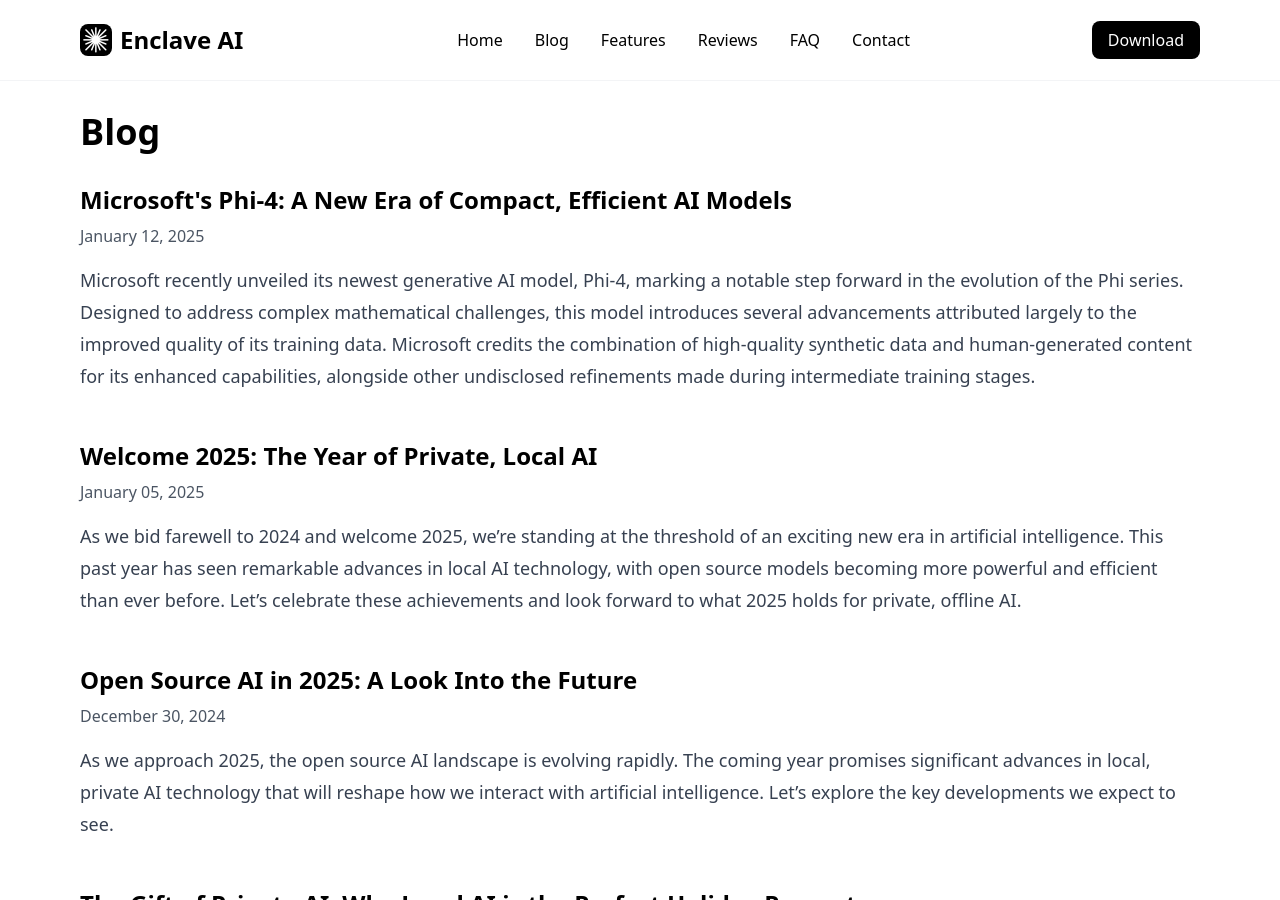
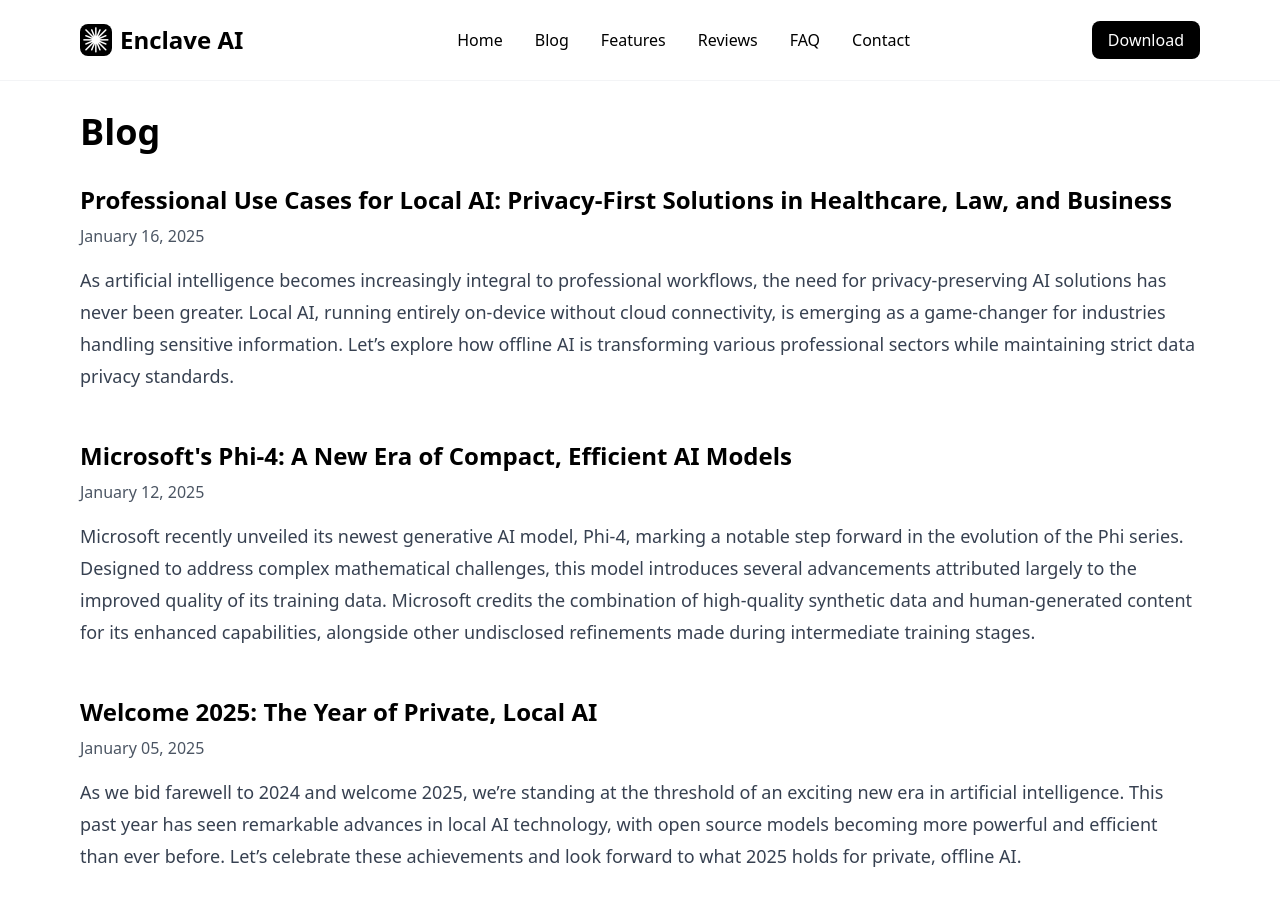
Before and after one commit to pgorzelany/EnclaveAI-Website, a Jekyll site: the page built from blog/index.html, in a window 1280 px wide and 900 px high. Built offline with Jekyll 4.4.1, drawn with Linux system fonts in a browser that asks for light colours; nearby versions of some CDN libraries; part of the change alters nothing that is shown.

Commit message:
New blog post + some SEO optimization

```diff
--- a/_includes/head.html
+++ b/_includes/head.html
@@ -30,4 +30,10 @@
 
     <!-- Favicon -->
     <link rel="shortcut icon" type="image/png" href="{{ site.baseurl }}/assets/images/favicon-32x32.png">
+
+    <!-- Add these meta tags after line 11 -->
+    <meta name="keywords" content="{% if page.keywords %}{{ page.keywords }}{% else %}local AI, offline AI, private AI assistant, AI privacy, LLM, language model, iOS AI, macOS AI{% endif %}">
+    <meta name="author" content="{{ site.author }}">
+    <meta name="robots" content="index, follow">
+    <link rel="canonical" href="{{ site.url }}{{ page.url }}">
 </head>
--- /dev/null
+++ b/_posts/2025-01-16-professional-use-cases-local-ai.md
@@ -0,0 +1,128 @@
+---
+layout: post
+title: "Professional Use Cases for Local AI: Privacy-First Solutions in Healthcare, Law, and Business"
+description: "Discover how offline AI and local language models are transforming sensitive industries like healthcare, law, and finance. Learn about privacy-focused AI solutions that keep confidential data secure."
+keywords: "local AI, offline LLM, private AI, healthcare AI, legal AI, confidential computing, secure AI, private language models, HIPAA compliant AI, data privacy, medical AI assistant, legal tech, private computing"
+date: 2025-01-16
+---
+
+As artificial intelligence becomes increasingly integral to professional workflows, the need for privacy-preserving AI solutions has never been greater. Local AI, running entirely on-device without cloud connectivity, is emerging as a game-changer for industries handling sensitive information. Let's explore how offline AI is transforming various professional sectors while maintaining strict data privacy standards.
+
+### Healthcare: HIPAA-Compliant AI Assistant
+
+The medical field, with its strict HIPAA requirements and patient confidentiality needs, is a perfect candidate for local AI implementation. Healthcare professionals can leverage offline language models for:
+
+- **Clinical Documentation**: Generate comprehensive medical notes and clinical summaries while ensuring patient data never leaves the device. Local AI can help structure notes according to medical standards while maintaining detailed patient histories securely.
+- **Treatment Planning**: Analyze patient symptoms, medical history, and current conditions to suggest evidence-based treatment options. The AI can cross-reference treatment protocols and best practices while keeping sensitive patient information completely private.
+- **Medical Research**: Accelerate research analysis by processing medical data, study results, and clinical trials locally. Researchers can explore hypotheses and analyze patterns in sensitive data without risking unauthorized access or data breaches.
+- **Patient Communication**: Create clear, empathetic patient communications that explain medical concepts in accessible language. Generate appointment summaries, treatment instructions, and follow-up care guidelines while maintaining professional medical terminology where appropriate.
+- **Medical Education**: Provide medical students with realistic training scenarios using anonymized case studies. Create interactive learning experiences and clinical simulations without risking real patient data exposure.
+
+By keeping all processing local, healthcare providers can ensure HIPAA compliance while benefiting from AI assistance.
+
+### Legal Practice: Confidential Legal Assistant
+
+Law firms handle highly sensitive client information that must remain privileged. Local AI provides secure solutions for:
+
+- **Document Review**: Efficiently analyze complex legal documents, identifying key clauses, potential risks, and precedent applications. The AI can process thousands of pages locally, highlighting relevant sections and suggesting areas that need attorney attention.
+- **Case Research**: Dive deep into case law and legal precedents while maintaining complete privacy. Search through and analyze legal databases locally to find relevant cases and build stronger legal arguments without exposing sensitive case details.
+- **Contract Analysis**: Thoroughly review contracts for potential issues, missing clauses, and compliance requirements. Draft and modify contract language while ensuring all confidential terms and conditions remain secure on your device.
+- **Legal Strategy**: Develop comprehensive case strategies by analyzing similar cases, potential arguments, and counter-arguments. The AI can help identify strengths and weaknesses in your case while keeping all strategic planning completely confidential.
+- **Client Communication**: Create professional, precise client correspondence that clearly explains complex legal concepts. Generate status updates, legal opinions, and case summaries using appropriate legal terminology while maintaining clear communication.
+
+The attorney-client privilege remains fully protected when using offline AI solutions.
+
+### Financial Services: Secure Analysis Tools
+
+Financial institutions dealing with sensitive market data and client information can utilize local AI for:
+
+- **Investment Analysis**: Process complex financial data sets to identify market trends, investment opportunities, and potential risks. Analyze company financials, market indicators, and economic data while keeping proprietary trading strategies completely private.
+- **Risk Assessment**: Conduct thorough risk evaluations by analyzing multiple factors including market volatility, economic indicators, and client risk tolerance. Generate comprehensive risk reports without exposing sensitive financial data to external servers.
+- **Compliance Checking**: Automatically verify transactions and operations against current regulatory requirements. Screen for potential compliance issues while keeping all financial data secure and maintaining audit trails locally.
+- **Client Portfolio Management**: Analyze and optimize client portfolios based on individual goals, risk tolerance, and market conditions. Generate personalized investment strategies while ensuring client financial information remains completely confidential.
+- **Financial Planning**: Create detailed financial plans and projections using sophisticated modeling tools. Generate personalized recommendations for wealth management, retirement planning, and investment strategies while maintaining complete data privacy.
+
+All financial data remains secure and compliant with regulatory requirements.
+
+### Research & Development: Private Innovation Assistant
+
+R&D departments working on confidential projects can benefit from local AI through:
+
+- **Patent Research**: Analyze patent documents privately
+- **Product Development**: Brainstorm innovations without cloud exposure
+- **Technical Documentation**: Generate documentation securely
+- **Competitive Analysis**: Process market research data locally
+- **Research Planning**: Develop research strategies privately
+
+Intellectual property remains protected throughout the innovation process.
+
+### Mental Health: Confidential Therapy Assistant
+
+Mental health professionals can utilize local AI while maintaining strict patient confidentiality:
+
+- **Session Notes**: Generate and review therapy notes privately
+- **Treatment Planning**: Develop treatment strategies securely
+- **Progress Tracking**: Monitor patient progress without cloud storage
+- **Resource Creation**: Generate patient resources locally
+- **Professional Development**: Access training materials privately
+
+Patient confidentiality remains paramount with offline AI solutions.
+
+### Business Consulting: Private Strategy Assistant
+
+Consultants handling sensitive business information can leverage local AI for:
+
+- **Strategic Planning**: Develop business strategies privately
+- **Market Analysis**: Process competitive data locally
+- **Financial Modeling**: Generate financial projections securely
+- **Client Reporting**: Create confidential reports
+- **Process Optimization**: Analyze workflows privately
+
+Business intelligence remains protected from external exposure.
+
+### Benefits of Local AI in Professional Settings
+
+1. **Complete Data Privacy**
+   - No cloud transmission
+   - No external data storage
+   - Full control over information
+
+2. **Regulatory Compliance**
+   - HIPAA compliance
+   - Legal privilege protection
+   - Financial regulations adherence
+
+3. **Operational Security**
+   - Offline functionality
+   - Network independence
+   - Reduced attack surface
+
+4. **Professional Efficiency**
+   - Immediate responses
+   - No internet dependency
+   - Consistent availability
+
+### Implementation Considerations
+
+When adopting local AI solutions, professionals should consider:
+
+- **Device Capabilities**: Ensure hardware meets processing requirements
+- **Model Selection**: Choose appropriate AI models for specific needs
+- **Update Protocols**: Maintain current AI models while preserving privacy
+- **Training Requirements**: Prepare staff for effective AI utilization
+- **Integration Planning**: Seamlessly incorporate AI into existing workflows
+
+### The Future of Private Professional AI
+
+As local AI technology continues to advance, we can expect:
+- More powerful offline models
+- Enhanced processing capabilities
+- Broader professional applications
+- Improved efficiency and accuracy
+- Stronger privacy protections
+
+### Conclusion
+
+Local AI represents the future of privacy-conscious professional computing. By keeping sensitive data processing entirely on-device, professionals can leverage AI capabilities while maintaining the highest standards of confidentiality and compliance.
+
+Ready to transform your professional practice with private AI? Experience the power of secure, offline AI assistance with Enclave AI - where privacy meets productivity.
```
